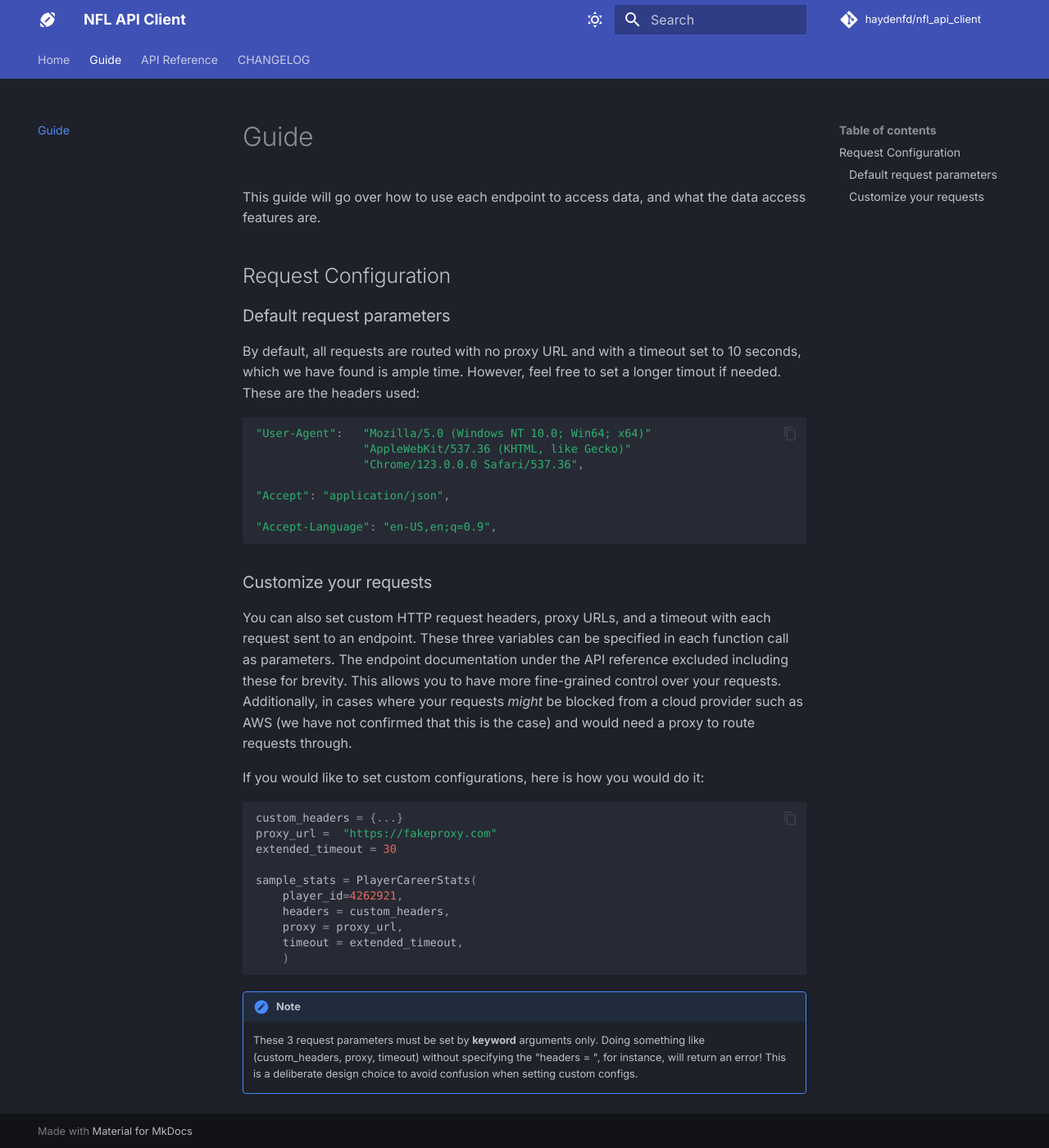
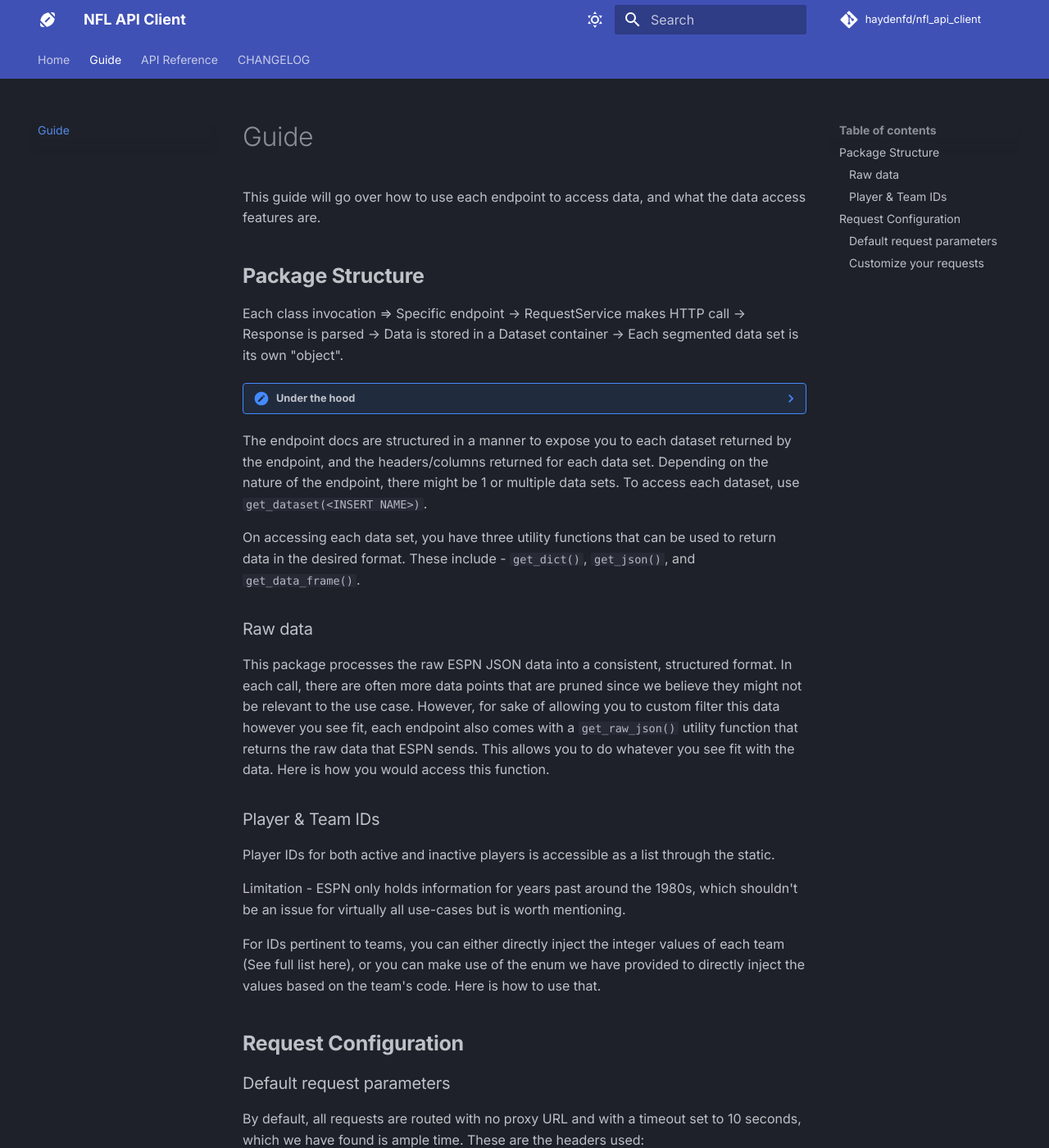
Before and after one commit to haydenfd/nfl_api_client, an MkDocs documentation site: the page built from docs/guide.md, in a window 1280 px wide and 1400 px high. Shown: the whole window at 82% size. Built offline with MkDocs 1.6.1 and Material for MkDocs 9.7.7, drawn with Linux system fonts in a browser that asks for light colours; some web fonts are replaced; comment, search, counter and statistics services are not loaded.

Commit message:
Added additional docs for guide and index mds

````diff
--- a/docs/custom-styles.css
+++ b/docs/custom-styles.css
@@ -1,4 +1,26 @@
-table td, table th {
-    border: 1px solid rgba(255, 255, 255, 0.15);
-    padding: 0.4em 0.8em;
-  }
+/* Stretch table to full width */
+table {
+  width: 100%;
+  border-collapse: collapse;
+  margin: 1.5rem 0;
+  table-layout: auto; /* Or 'fixed' for equal column widths */
+}
+
+/* Cell padding and border (your current style) */
+table td,
+table th {
+  border: 1px solid rgba(255, 255, 255, 0.15);
+  padding: 0.4em 0.8em;
+  vertical-align: top;
+}
+
+/* Optional: center-align second column (e.g. 'Type') */
+table td:nth-child(2),
+table th:nth-child(2) {
+  text-align: center;
+}
+
+/* Optional: style header background for clarity */
+table th {
+  background-color: rgba(255, 255, 255, 0.05); /* or darker if too light */
+}
--- a/docs/guide.md
+++ b/docs/guide.md
@@ -3,13 +3,37 @@
 This guide will go over how to use each endpoint to access data, and what the data access features are.
 
 
+## **Package Structure**
 
-## Request Configuration
+Each class invocation => Specific endpoint -> RequestService makes HTTP call -> Response is parsed -> Data is stored in a Dataset container -> Each segmented data set is its own "object".
+
+??? note "Under the hood"
+    Each specific endpoint inherits from a base class that handles calling the request service. This base class is also fed a parser specific to the endpoint, which returns the data in the format that you see it when accessing endpoints.
+
+The endpoint docs are structured in a manner to expose you to each dataset returned by the endpoint, and the headers/columns returned for each data set. Depending on the nature of the endpoint, there might be 1 or multiple data sets. To access each dataset, use `get_dataset(<INSERT NAME>)`.
+
+On accessing each data set, you have three utility functions that can be used to return data in the desired format. These include - `get_dict()`, `get_json()`, and `get_data_frame()`.
+
+### Raw data
+
+This package processes the raw ESPN JSON data into a consistent, structured format. In each call, there are often more data points that are pruned since we believe they might not be relevant to the use case. However, for sake of allowing you to custom filter this data however you see fit, each endpoint also comes with a `get_raw_json()` utility function that returns the raw data that ESPN sends. This allows you to do whatever you see fit with the data. Here is how you would access this function.
+
+
+### Player & Team IDs
+
+Player IDs for both active and inactive players is accessible as a list through the static.
+
+Limitation - ESPN only holds information for years past around the 1980s, which shouldn't be an issue for virtually all use-cases but is worth mentioning.
+
+For IDs pertinent to teams, you can either directly inject the integer values of each team (See full list here), or you can make use of the enum we have provided to directly inject the values based on the team's code. Here is how to use that.
+
+
+## **Request Configuration**
 
 
 ### Default request parameters
 
-By default, all requests are routed with no proxy URL and with a timeout set to 10 seconds, which we have found is ample time. However, feel free to set a longer timout if needed. These are the headers used:
+By default, all requests are routed with no proxy URL and with a timeout set to 10 seconds, which we have found is ample time. These are the headers used:
 
 ```python
 "User-Agent":   "Mozilla/5.0 (Windows NT 10.0; Win64; x64)"
@@ -20,7 +44,7 @@ By default, all requests are routed with no proxy URL and with a timeout set to
 
 "Accept-Language": "en-US,en;q=0.9",
 ```
-
+<br>
 ### Customize your requests
 
 You can also set custom HTTP request headers, proxy URLs, and a timeout with each request sent to an endpoint. These three variables can be specified in each function call as parameters. The endpoint documentation under the API reference excluded including these for brevity. This allows you to have more fine-grained control over your requests. Additionally, in cases where your requests *might* be blocked from a cloud provider such as AWS (we have not confirmed that this is the case) and would need a proxy to route requests through.
````
Also changed, not shown: docs/index.md (+6 -0 lines).
